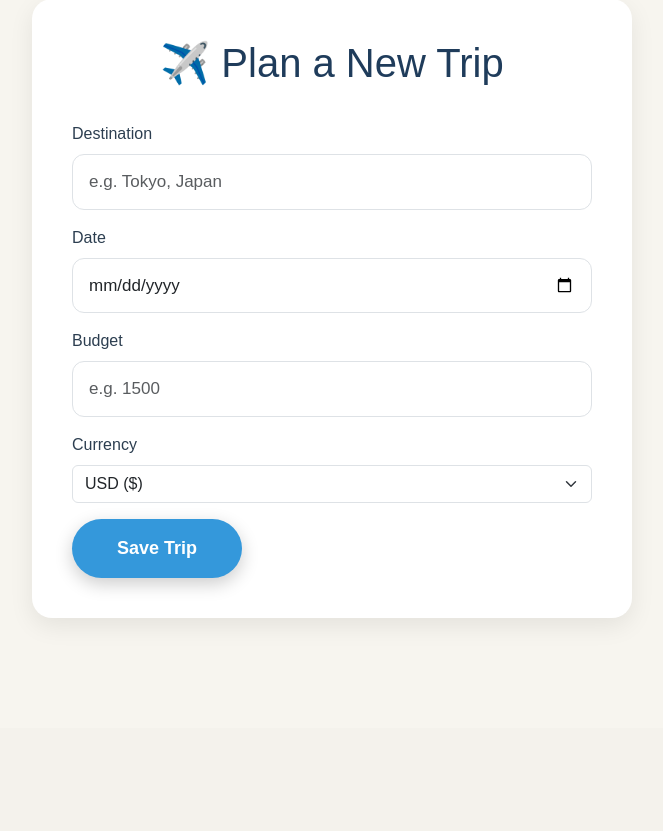
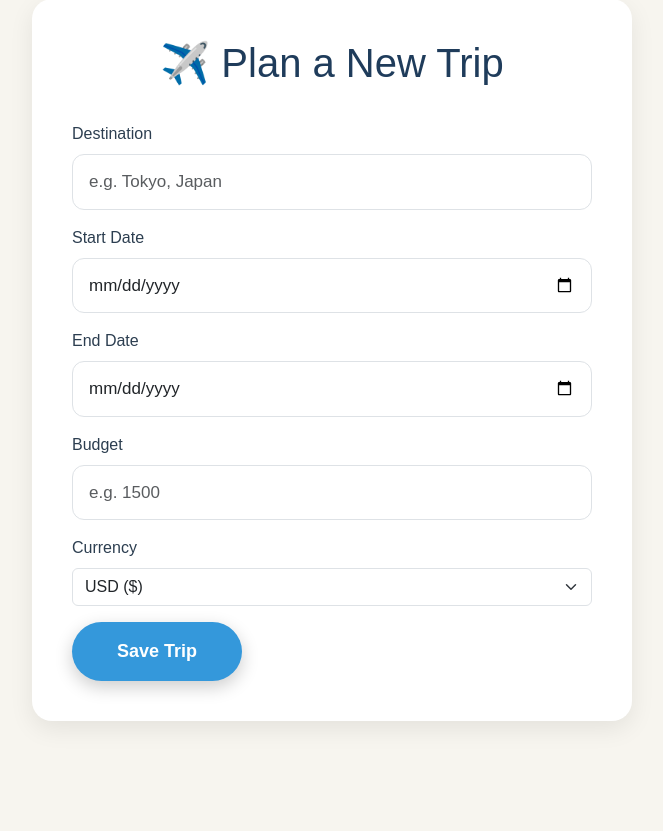
Before and after one commit to narminaliyeva484/travel-planner, a Flask app: page /add-trip in a window 1280 px wide. Shown: the part 188-1019 px from the top of the page, without its empty margins (308-971 px from the left). Before the commit the page ends 806 px from the top, so only its background shows below. Run offline with Flask 3, Linux system fonts and the light colour scheme; the visitor is signed in with stand-in values (Sample User, id 1).

Commit message:
Improve trip budget tracking

```diff
--- a/app.py
+++ b/app.py
@@ -1,6 +1,7 @@
 from flask import Flask, render_template, request, redirect, url_for, session, flash
 from werkzeug.security import generate_password_hash, check_password_hash
 import sqlite3
+from datetime import datetime, date
 
 
 app=Flask(__name__)
@@ -45,6 +46,36 @@ def trips_page():
 
         total_spent = sum(expense["amount"] for expense in expenses)
 
+        start_date = datetime.strptime(trip["date"], "%Y-%m-%d").date()
+        end_date = datetime.strptime(trip["end_date"], "%Y-%m-%d").date()
+
+        remaining_budget = trip["budget"] - total_spent
+        today = date.today()
+
+
+        if today < start_date:
+            # Trip hasn't started yet
+            days_remaining = (end_date - start_date).days + 1
+
+
+        elif start_date <= today <= end_date:
+            # Trip is currently happening
+            days_remaining = (end_date - today).days + 1
+
+
+        else:
+            # Trip has already ended
+            days_remaining = 0
+
+
+        if days_remaining > 0:
+            daily_allowance = remaining_budget / days_remaining
+        else:
+            daily_allowance = 0
+
+
+
+
         if trip["budget"] > 0:
             percentage_spent = (total_spent / trip["budget"]) * 100
         else:
@@ -54,7 +85,10 @@ def trips_page():
             "trip": trip,
             "expenses": expenses,
             "total_spent": total_spent,
-            "percentage_spent": percentage_spent
+            "percentage_spent": percentage_spent,
+            "daily_allowance": daily_allowance,
+            "days_remaining": days_remaining,
+            "remaining_budget": remaining_budget
         })
 
     db.close()
@@ -72,14 +106,22 @@ def add_trip():
 
         destination = request.form["destination"]
         date = request.form["date"]
+        end_date = request.form["end_date"]
+        start = datetime.strptime(date, "%Y-%m-%d")
+        end = datetime.strptime(end_date, "%Y-%m-%d")
+
+        if end < start:
+            flash("End date cannot be before the start date.")
+            return redirect(url_for("add_trip"))
+
         budget = request.form["budget"]
         currency = request.form["currency"]
 
         db = get_db_connection()
 
         db.execute(
-            "INSERT INTO trips (destination, date, budget, currency, user_id) VALUES (?, ?, ?, ?, ?)",
-            (destination, date, budget, currency, session["user_id"])
+            "INSERT INTO trips (destination, date, end_date, budget, currency, user_id) VALUES (?, ?, ?, ?, ?, ?)",
+            (destination, date, end_date, budget, currency, session["user_id"])
         )
 
         db.commit()
@@ -120,8 +162,21 @@ def edit_trip(trip_id):
 
         destination= request.form["destination"]
         date= request.form["date"]
+        end_date = request.form["end_date"]
 
-        db.execute("UPDATE trips SET destination = ? , date = ? WHERE id = ? AND user_id = ?", (destination, date, trip_id, session["user_id"]))
+        start = datetime.strptime(date, "%Y-%m-%d")
+        end = datetime.strptime(end_date, "%Y-%m-%d")
+
+        if end < start:
+            flash("End date cannot be before the start date.")
+            db.close()
+            return redirect(url_for("edit_trip", trip_id=trip_id))
+
+        db.execute("""UPDATE trips
+        SET destination = ?, date = ?, end_date = ?
+        WHERE id = ? AND user_id = ?
+        """,
+        (destination, date, end_date, trip_id, session["user_id"]))
 
         db.commit()
         db.close()
--- a/templates/add_trip.html
+++ b/templates/add_trip.html
@@ -30,13 +30,27 @@ Add Trip
 
         <div class="mb-3">
             <label class="form-label">
-                Date
+                Start Date
             </label>
 
             <input
                 type="date"
                 name="date"
                 class="form-control"
+                required>
+        </div>
+
+
+        <div class="mb-3">
+            <label for="end_date" class="form-label">
+                End Date
+            </label>
+
+            <input
+                type="date"
+                class="form-control"
+                id="end_date"
+                name="end_date"
                 required>
         </div>
 
```
Also changed, not shown: templates/edit_trip.html (+14 -0 lines), templates/trips.html (+35 -1 lines).
